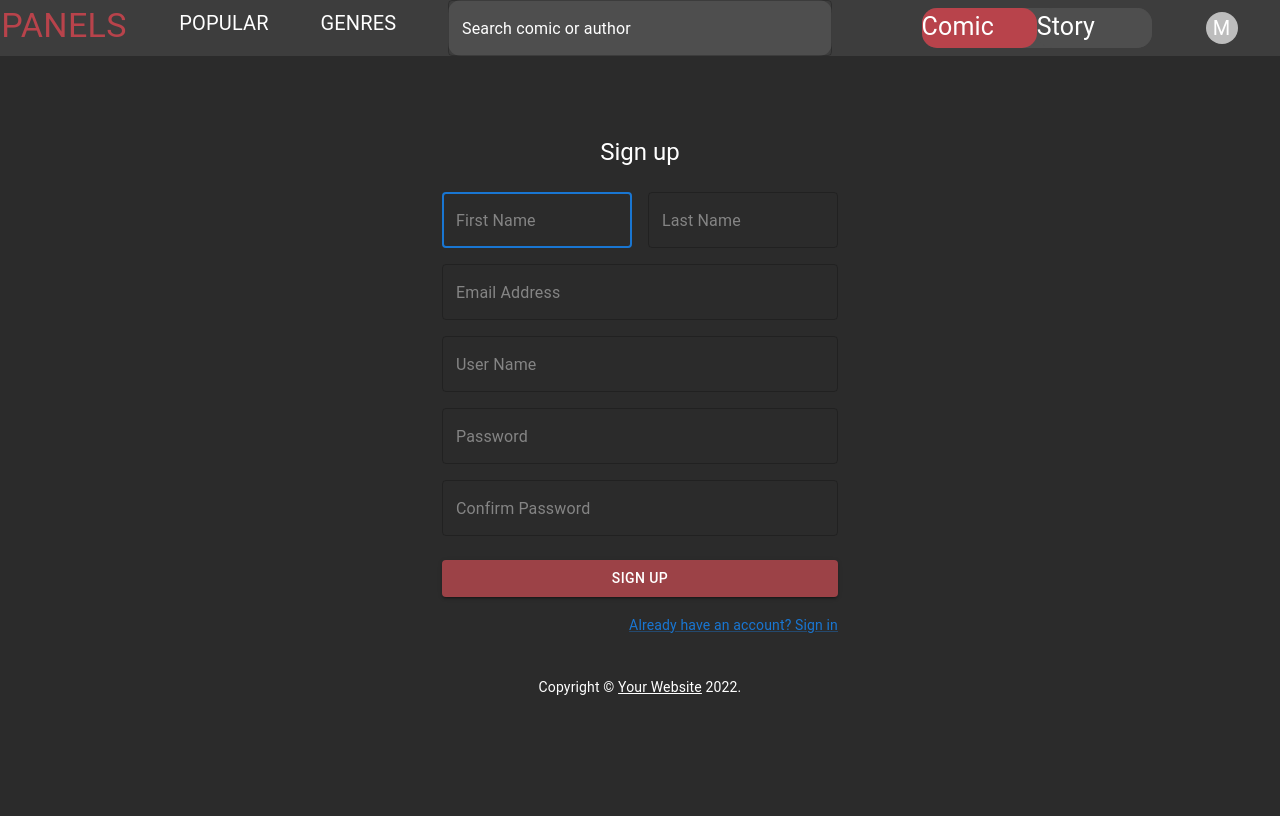
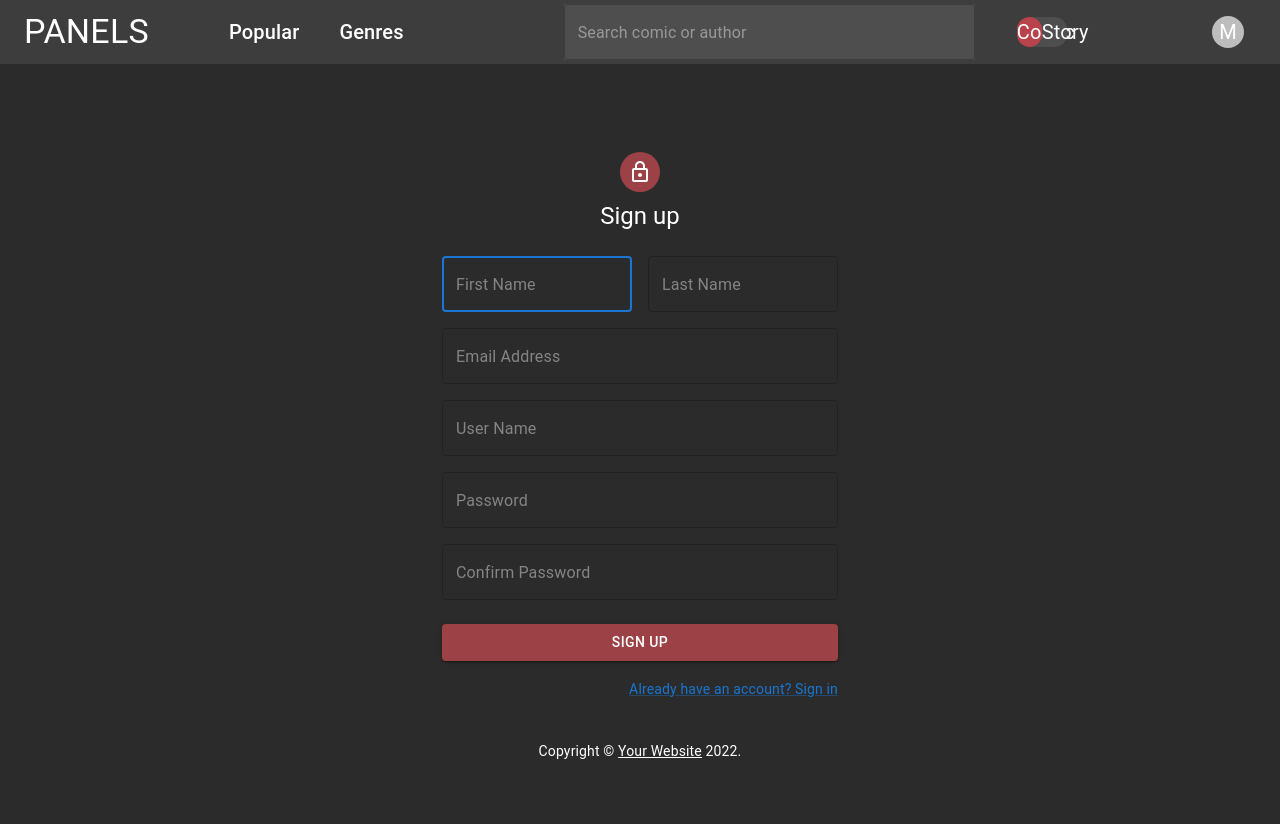
Before and after one commit to CobyYee/Panels, a React (Create React App) app in the folder client/: page /register in a window 1280 px wide. Built offline with nearby package versions, Linux system fonts and the light colour scheme.

Commit message:
might have to revert registerscreen

```diff
--- a/client/src/App.css
+++ b/client/src/App.css
@@ -85,26 +85,25 @@ html, body {
 }
 
 #content-selector {
-  position: absolute;
+  position: relative;
   background-color: #4E4E4E;
   display: flex;
-  top: 1%;
-  left: 72%;
-  width: 18%;
+  width: 24%;
   border-radius: 15px;
-  height: 5%
+  left: 20%;
 }
 
 #comic-selector {
   color: white;
-  font-size: 25px;
+  font-size: 20px;
   width: 50%;
   text-align: center;
+  justify-content: center;
 }
 
 #story-selector {
   color: white;
   width: 50%;
-  font-size: 25px;
+  font-size: 20px;
   text-align: center;
 }
--- a/client/src/components/Banner.js
+++ b/client/src/components/Banner.js
@@ -1,9 +1,8 @@
-import { Grid, Typography, Box, TextField, Menu, MenuItem, IconButton, Avatar } from '@mui/material';
+import { Typography, Box, TextField, Menu, MenuItem, IconButton, Avatar, AppBar, Toolbar } from '@mui/material';
 import React from 'react';
 import { useNavigate } from "react-router-dom";
 import ContentContext from '../content'
 import { useContext, useState } from 'react';
-import zIndex from '@mui/material/styles/zIndex';
 
 export default function Banner() {
     const {content} = useContext(ContentContext)
@@ -58,6 +57,10 @@ export default function Banner() {
                 </IconButton>
     let menu = <Menu
                     anchorEl={anchorEl}
+                    anchorOrigin={{
+                        vertical: 'top',
+                        horizontal: 'right',
+                    }}
                     id="account-menu"
                     open={open}
                     onClose={handleClose}
@@ -89,7 +92,6 @@ export default function Banner() {
                     },
                     }}
                     transformOrigin={{ horizontal: 'right', vertical: 'top' }}
-                    anchorOrigin={{ horizontal: 'right', vertical: 'bottom' }}
                 >
                     <MenuItem onClick={() => navigate('/profilescreen/')}>
                         Profile
@@ -105,7 +107,7 @@ export default function Banner() {
                     </MenuItem>
                 </Menu>
     let iconMenu =
-        <Box sx = {{position: 'absolute', width: '8%', left: '92%'}}>
+        <Box>
             {icon}
             {menu}
         </Box>
@@ -114,16 +116,55 @@ export default function Banner() {
 
     // START RENDERING
     return (
-        <Box sx = {{width: '100%', height: '7%', backgroundColor: '#3D3D3D'}}>
-                    <Typography id="logo" onClick={() => navigate('/')}> PANELS </Typography>
-                    <Typography id="popular" onClick={() => navigate('/listscreen/')}> POPULAR </Typography>
-                    <div id="genres" onClick={() => navigate('/listscreen/')}> GENRES </div>
-                    <TextField defaultValue = "Search comic or author" sx = {{position: 'absolute', width: '30%', bgcolor: '#4E4E4E', borderRadius: '13px',
-                        border: 'none', input: {color: 'white'}, left: '35%'}}>
+        <Box sx = {{ flexGrow: 1}}>
+            <AppBar position="static" style={{ background: '#3d3d3d' }}>
+                <Toolbar>
+                    <Typography
+                        onClick={() => navigate('/')}
+                        variant="h4"
+                        noWrap
+                        component="div"
+                        sx={{ display: { xs: 'none', sm: 'block' } }}
+                        pr={10}>
+                            PANELS
+                    </Typography>
+                    <Typography
+                        onClick={() => navigate('/listscreen/')}
+                        variant="h6"
+                        noWrap
+                        component="div"
+                        sx={{ display: { xs: 'none', sm: 'block' } }}
+                        pr={5}>
+                            Popular
+                    </Typography>
+                    <Typography
+                        onClick={() => navigate('/listscreen/')}
+                        variant="h6"
+                        noWrap
+                        component="div"
+                        sx={{ display: { xs: 'none', sm: 'block' } }}
+                        pr={20}
+                    >
+                        Genres
+                    </Typography>
+                    <TextField
+                        placeholder = "Search comic or author"
+                        sx = {{
+                            flexGrow: .4,
+                            width: '30%',
+                            bgcolor: '#4E4E4E',
+                            border: 'none',
+                            input: {color: 'white'}
+                        }}>
                     </TextField>
-                    { contentButton }
-                    {iconMenu}
-
+                    <Box sx={{ flexGrow: 1 }}>
+                    {
+                        contentButton
+                    }
+                    </Box>
+                    { iconMenu }
+                </Toolbar>
+            </AppBar>
         </Box>
     )
 }
--- a/client/src/components/RegisterScreen.js
+++ b/client/src/components/RegisterScreen.js
@@ -6,7 +6,7 @@ import TextField from '@mui/material/TextField';
 import Link from '@mui/material/Link';
 import Grid from '@mui/material/Grid';
 import Box from '@mui/material/Box';
-//import LockOutlinedIcon from '@mui/icons-material/LockOutlined';
+import LockOutlinedIcon from '@mui/icons-material/LockOutlined';
 import Typography from '@mui/material/Typography';
 import Container from '@mui/material/Container';
 
@@ -45,8 +45,9 @@ export default function RegisterScreen() {
             alignItems: 'center',
           }}
         >
-          {/* <Avatar sx={{ m: 1, bgcolor: '#9c4247' }}>
-          </Avatar> */}
+          <Avatar sx={{ m: 1, bgcolor: '#9c4247' }}>
+            <LockOutlinedIcon />
+          </Avatar>
           <Typography component="h1" variant="h5" sx={{ color: 'white' }}>
             Sign up
           </Typography>
```
